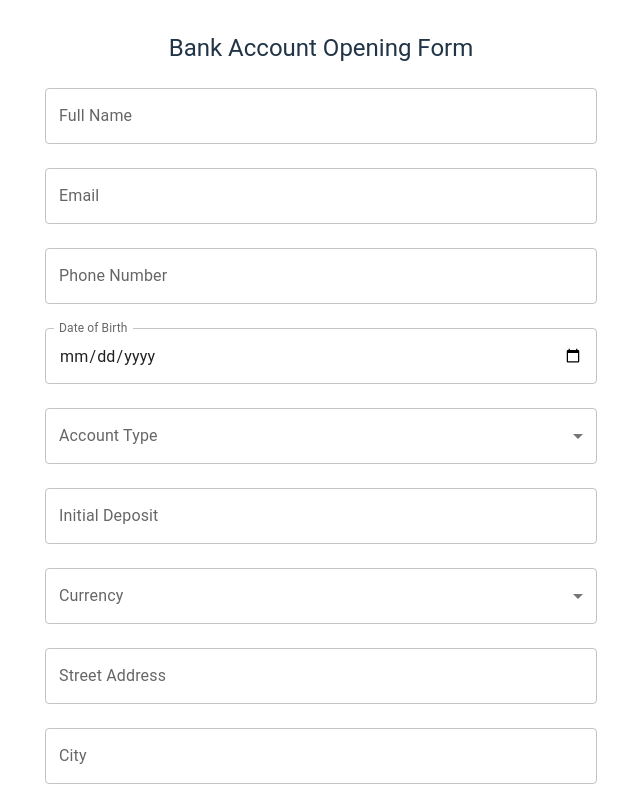
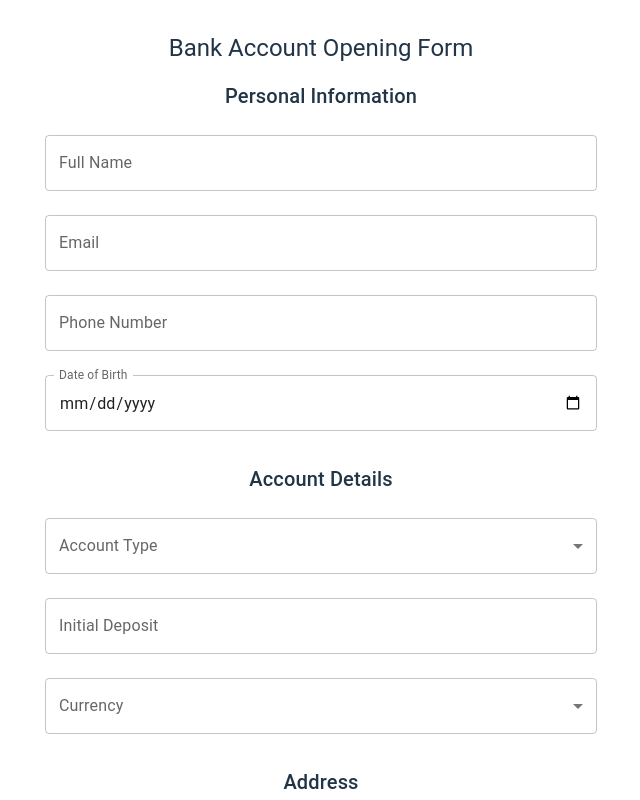
Before and after one commit to chamudithatennekoon/bank-account-form, a React (Vite) app: page / in a window 1280 px wide. Shown: the top 800 px of the page, without its empty margins (319-959 px from the left). Built offline with nearby package versions, Linux system fonts and the light colour scheme.

Commit message:
form modify section by section

```diff
--- a/src/components/BankForm.tsx
+++ b/src/components/BankForm.tsx
@@ -30,6 +30,10 @@ const BankForm = () => {
         </Typography>
 
         <form>
+          <Typography variant="h6" gutterBottom sx={{ marginTop: 2 }}>
+            Personal Information
+          </Typography>
+
           <TextField fullWidth label="Full Name" margin="normal" />
           <TextField fullWidth label="Email" type="email" margin="normal" />
           <TextField fullWidth label="Phone Number" margin="normal" />
@@ -40,6 +44,10 @@ const BankForm = () => {
             margin="normal"
             InputLabelProps={{ shrink: true }}
           />
+
+          <Typography variant="h6" gutterBottom sx={{ marginTop: 3 }}>
+            Account Details
+          </Typography>
           <FormControl fullWidth margin="normal">
             <InputLabel>Account Type</InputLabel>
             <Select defaultValue="">
@@ -64,6 +72,10 @@ const BankForm = () => {
             </Select>
           </FormControl>
 
+          <Typography variant="h6" gutterBottom sx={{ marginTop: 3 }}>
+            Address
+          </Typography>
+
           <TextField fullWidth label="Street Address" margin="normal" />
           <TextField fullWidth label="City" margin="normal" />
           <TextField fullWidth label="Zip Code" margin="normal" />
```
